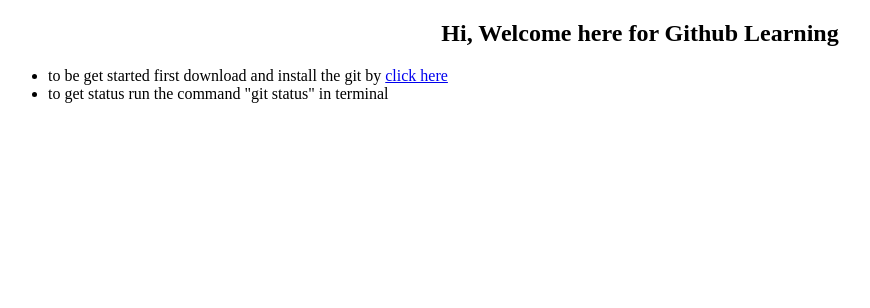
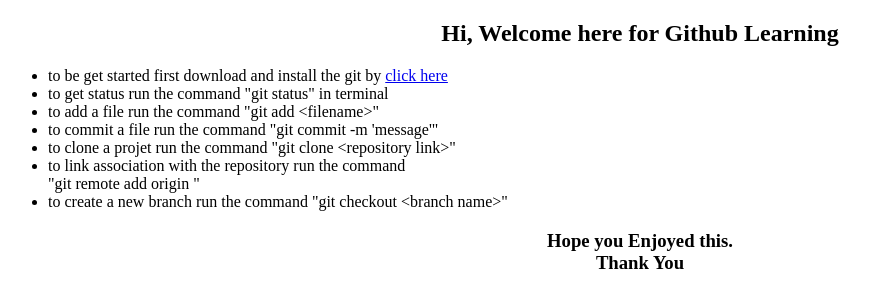
Before and after one commit to rizwan-ilyas/Github-Guidlines, a plain HTML site: page index.html in a window 1280 px wide. Shown: the whole page, without its empty margins (0-870 px from the left). Drawn offline with Linux system fonts and the light colour scheme.

Commit message:
adding instrutions

```diff
--- a/index.html
+++ b/index.html
@@ -9,12 +9,17 @@
 </head>
 <body>
     <h2>Hi, Welcome here for Github Learning</h2>
-    <div>
+    <div class="instrutions">
         <ul>
         <li>to be get started first download and install the git by <a href="https://git-scm.com/downloads">click here</a></li>
         <li>to get status run the command "git status" in terminal</li>
-
+        <li>to add a file run the command "git add &lt;filename&gt;"</li>
+        <li>to commit a file run the command "git commit -m 'message'"</li>
+        <li>to clone a projet run the command "git clone &lt;repository link&gt;"</li>
+        <li>to link association with the repository run the command<br/>"git remote add origin <repository link>"</li>
+        <li>to create a new branch run the command "git checkout &lt;branch name&gt;"</li>
     </ul>
+    <h3>Hope you Enjoyed this.<br/>Thank You </h3>
     </div>
 
 
--- a/style.css
+++ b/style.css
@@ -1 +1 @@
-h2{text-align: center;}
+h2,h3{text-align: center;}
```
